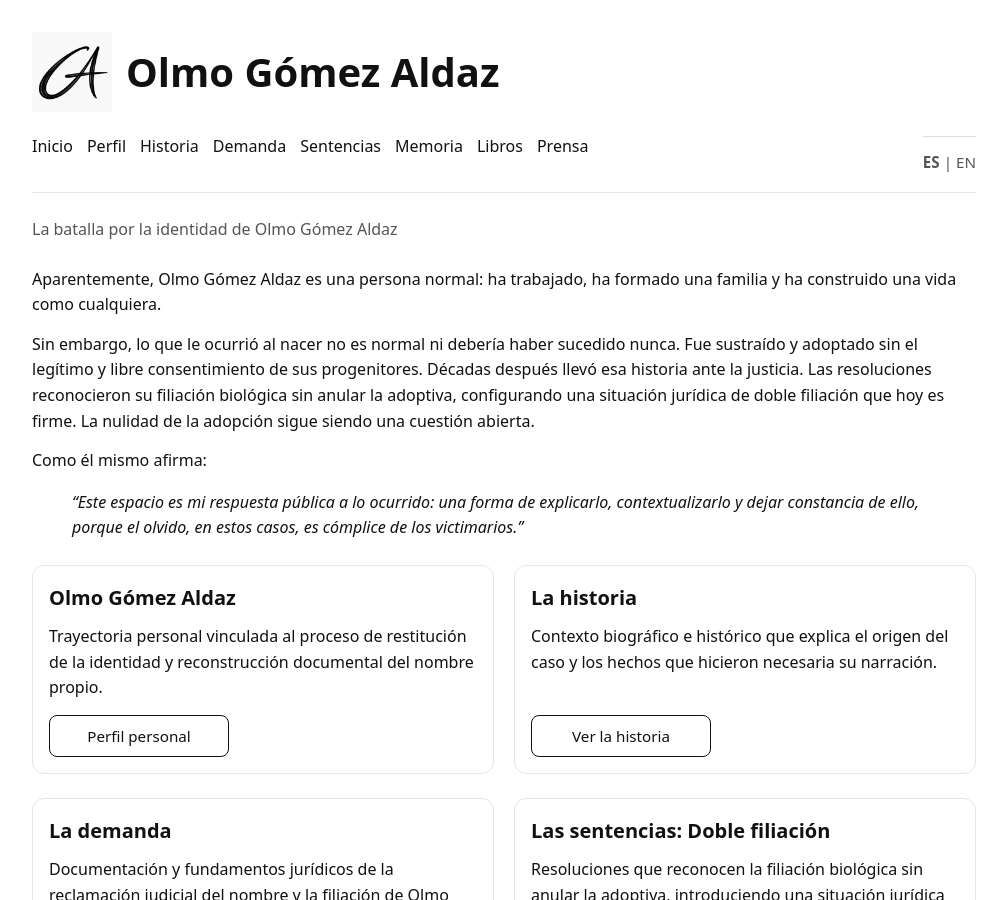
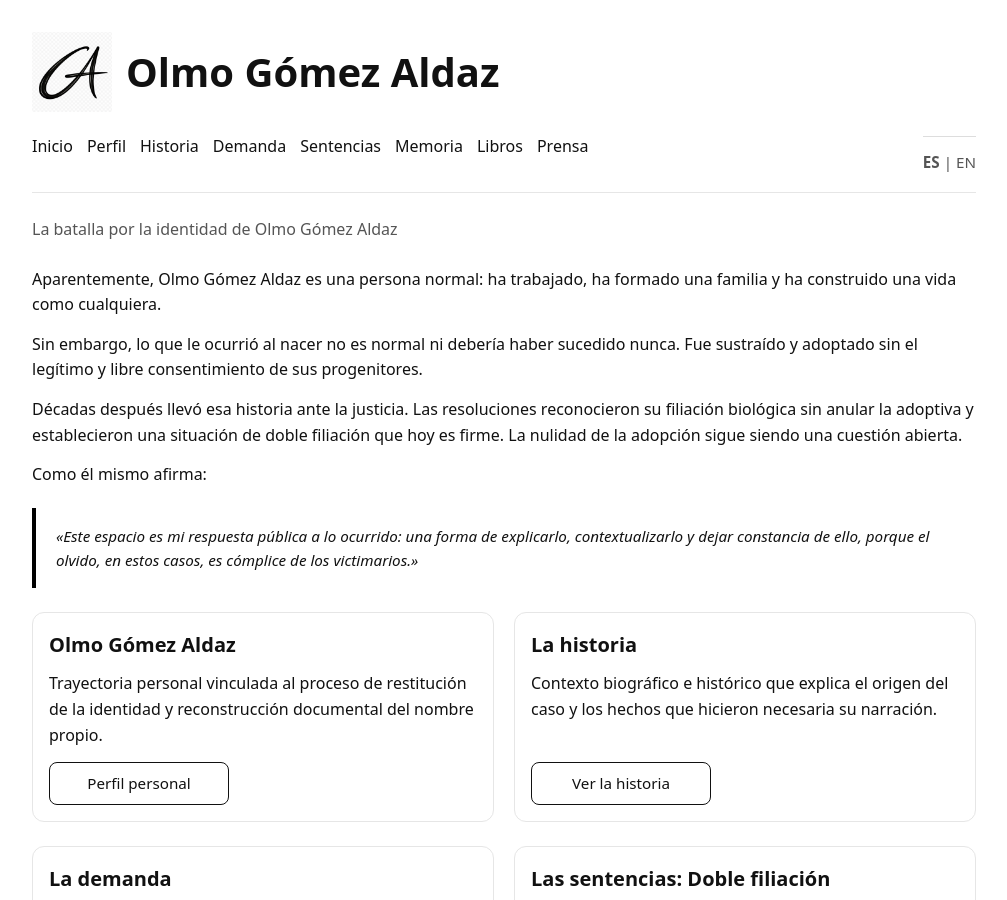
Before and after one commit to olmogaldaz/olmogaldaz.github.io, a Jekyll site: the page built from index.html, in a window 1280 px wide and 900 px high. Shown: the whole window, without its empty margins (136-1143 px from the left). Built offline with Jekyll 4.4.1, drawn with Linux system fonts in a browser that asks for light colours.

Commit message:
Update index.html

```diff
--- a/index.html
+++ b/index.html
@@ -20,15 +20,19 @@ description: Proyecto personal y documental sobre la restitución judicial de la
   </p>
 
   <p>
-    Sin embargo, lo que le ocurrió al nacer no es normal ni debería haber sucedido nunca. Fue sustraído y adoptado sin el legítimo y libre consentimiento de sus progenitores. Décadas después llevó esa historia ante la justicia. Las resoluciones reconocieron su filiación biológica sin anular la adoptiva, configurando una situación jurídica de doble filiación que hoy es firme. La nulidad de la adopción sigue siendo una cuestión abierta.
+    Sin embargo, lo que le ocurrió al nacer no es normal ni debería haber sucedido nunca. Fue sustraído y adoptado sin el legítimo y libre consentimiento de sus progenitores.
+  </p>
+
+  <p>
+    Décadas después llevó esa historia ante la justicia. Las resoluciones reconocieron su filiación biológica sin anular la adoptiva y establecieron una situación de doble filiación que hoy es firme. La nulidad de la adopción sigue siendo una cuestión abierta.
   </p>
 
   <p>
     Como él mismo afirma:
   </p>
 
-  <blockquote>
-    <em>“Este espacio es mi respuesta pública a lo ocurrido: una forma de explicarlo, contextualizarlo y dejar constancia de ello, porque el olvido, en estos casos, es cómplice de los victimarios.”</em>
+  <blockquote class="legal-quote">
+    <em>«Este espacio es mi respuesta pública a lo ocurrido: una forma de explicarlo, contextualizarlo y dejar constancia de ello, porque el olvido, en estos casos, es cómplice de los victimarios.»</em>
   </blockquote>
 
   <!-- FILA 1 -->
```
